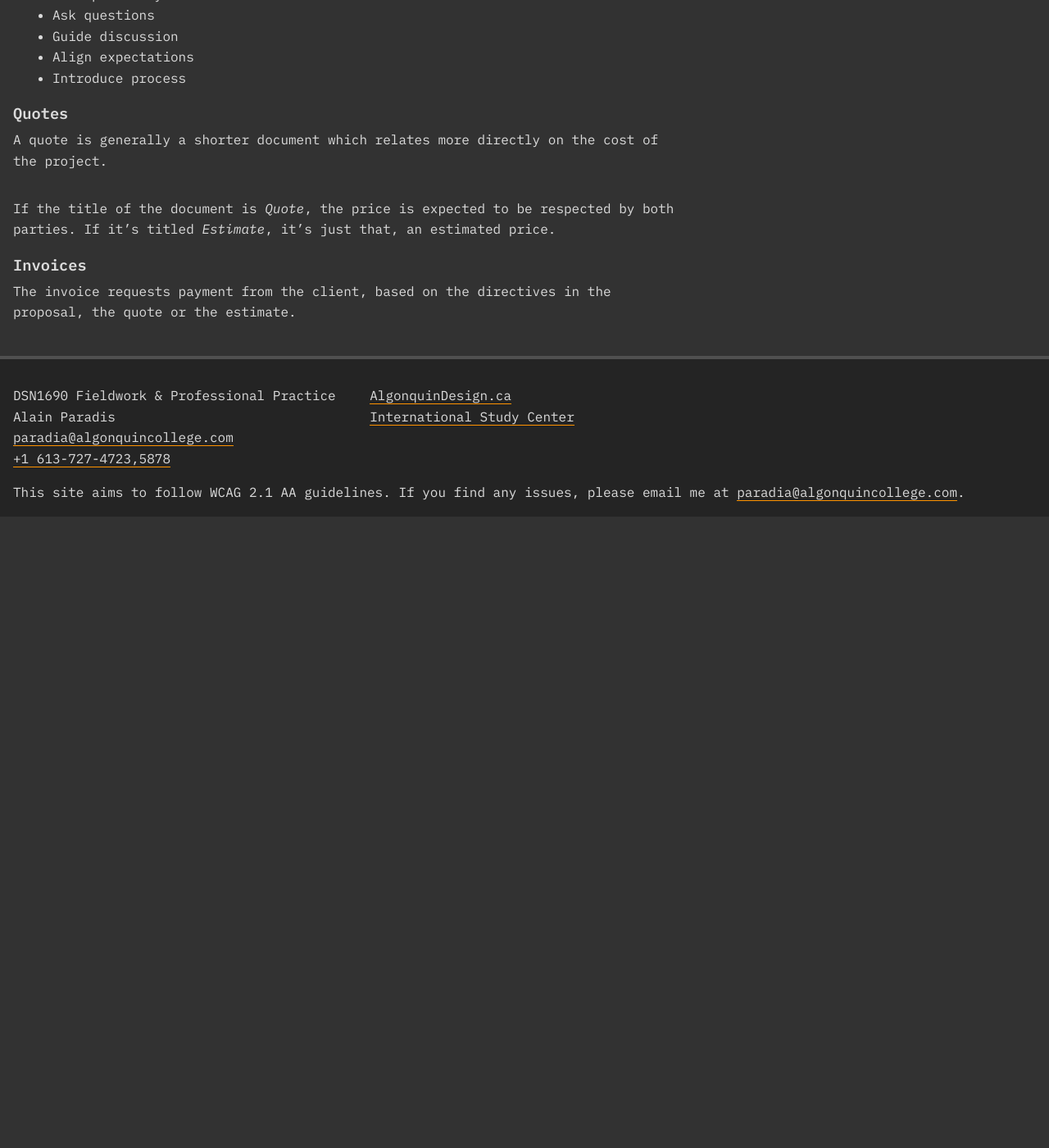
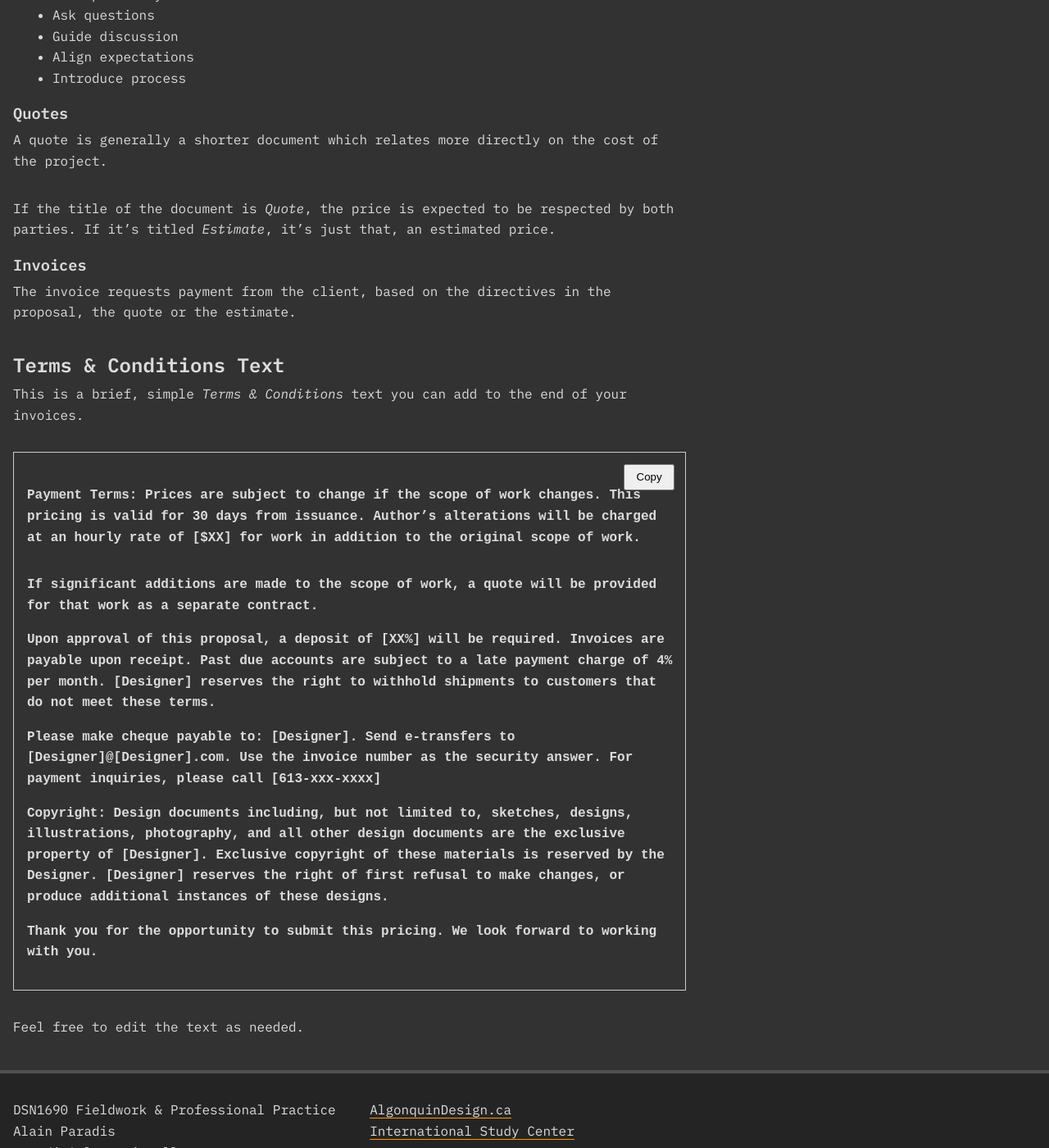
Before and after one commit to AlainParadis/wil, a Jekyll site: the page built from business-documents.md, in a window 1280 px wide and 1400 px high, scrolled down 1526 px. Shown: the whole window at 82% size. Built offline with Jekyll 4.4.1, drawn with Linux system fonts in a browser that asks for light colours; before the commit the page ends 2156 px from its top, so only the background shows below that; some of the changed text lies outside the part shown.

Commit message:
add content to business documents page

```diff
--- a/business-documents.md
+++ b/business-documents.md
@@ -28,7 +28,7 @@ These are some elements included in proposals;
 - technical requirements,
 - all proposals should be tailored to the RFP
 
-Whether you're responding to an RFP, or simply writing a proposal based on a client interview, it's essential that the document responds directly to the needed work.
+Whether you’re responding to an RFP, or simply writing a proposal based on a client interview, it’s essential that the document responds directly to the needed work.
 
 ### The Design Brief
 
@@ -46,8 +46,38 @@ Purpose:
 
 A quote is generally a shorter document which relates more directly on the cost of the project.
 
-If the title of the document is *Quote*, the price is expected to be respected by both parties. If it's titled *Estimate*, it's just that, an estimated price.
+If the title of the document is *Quote*, the price is expected to be respected by both parties. If it’s titled *Estimate*, it’s just that, an estimated price.
 
 ### Invoices
 
 The invoice requests payment from the client, based on the directives in the proposal, the quote or the estimate.
+
+## Terms & Conditions Text
+
+This is a brief, simple *Terms & Conditions* text you can add to the end of your invoices.
+
+<div class="copy-container">
+  <code id="text-to-copy">
+<p>
+Payment Terms: Prices are subject to change if the scope of work changes. This pricing is valid for 30 days from issuance. Author’s alterations will be charged at an hourly rate of [$XX] for work in addition to the original scope of work.
+</p>
+<p>
+If significant additions are made to the scope of work, a quote will be provided for that work as a separate contract.
+</p>
+<p>
+Upon approval of this proposal, a deposit of [XX%] will be required. Invoices are payable upon receipt. Past due accounts are subject to a late payment charge of 4% per month. [Designer] reserves the right to withhold shipments to customers that do not meet these terms.
+</p>
+<p>
+Please make cheque payable to: [Designer]. Send e-transfers to [Designer]@[Designer].com. Use the invoice number as the security answer. For payment inquiries, please call [613-xxx-xxxx]
+</p>
+<p>
+Copyright: Design documents including, but not limited to, sketches, designs, illustrations, photography, and all other design documents are the exclusive property of [Designer]. Exclusive copyright of these materials is reserved by the Designer. [Designer] reserves the right of first refusal to make changes, or produce additional instances of these designs.
+</p>
+<p>
+Thank you for the opportunity to submit this pricing. We look forward to working with you.
+</p>
+  </code>
+  <button class="copy-button" onclick="copyText()">Copy</button>
+</div>
+
+Feel free to edit the text as needed.
```
Also changed, not shown: other parts of business-documents.md (+4 -4 lines).
